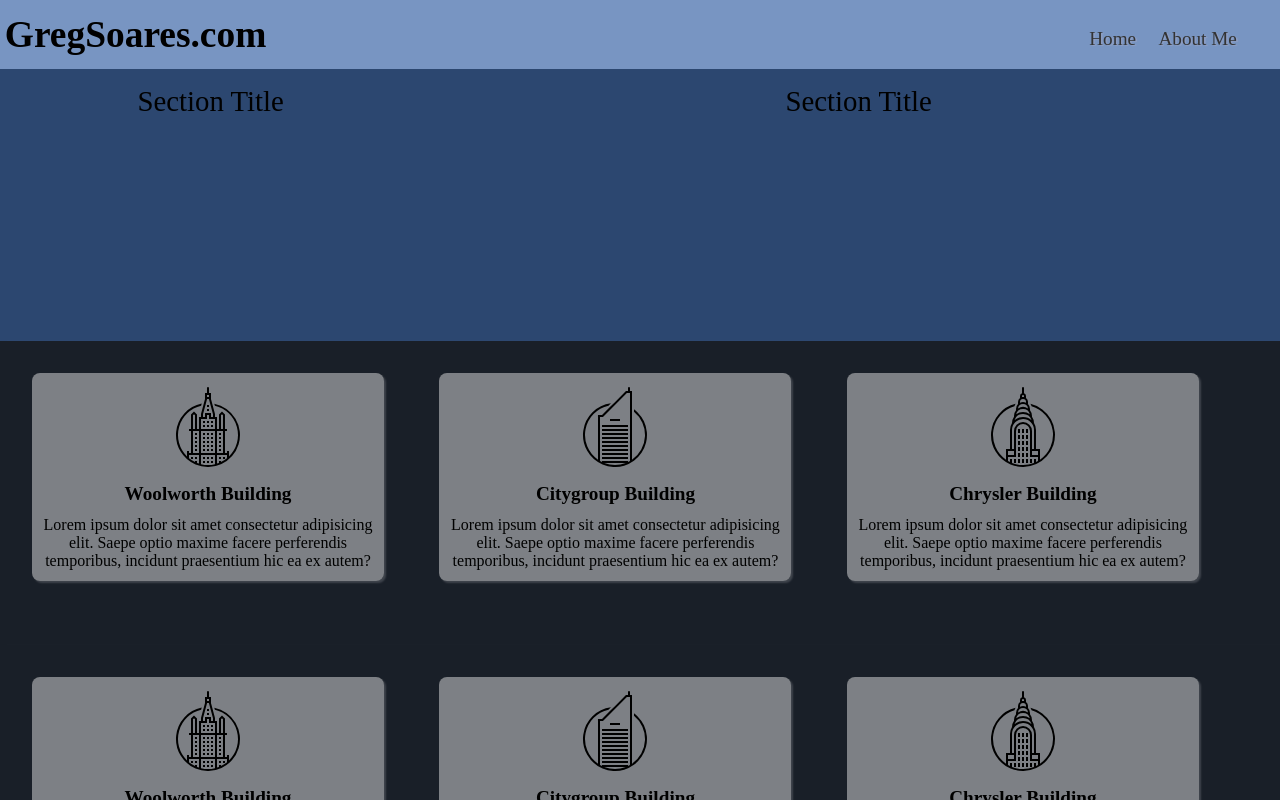
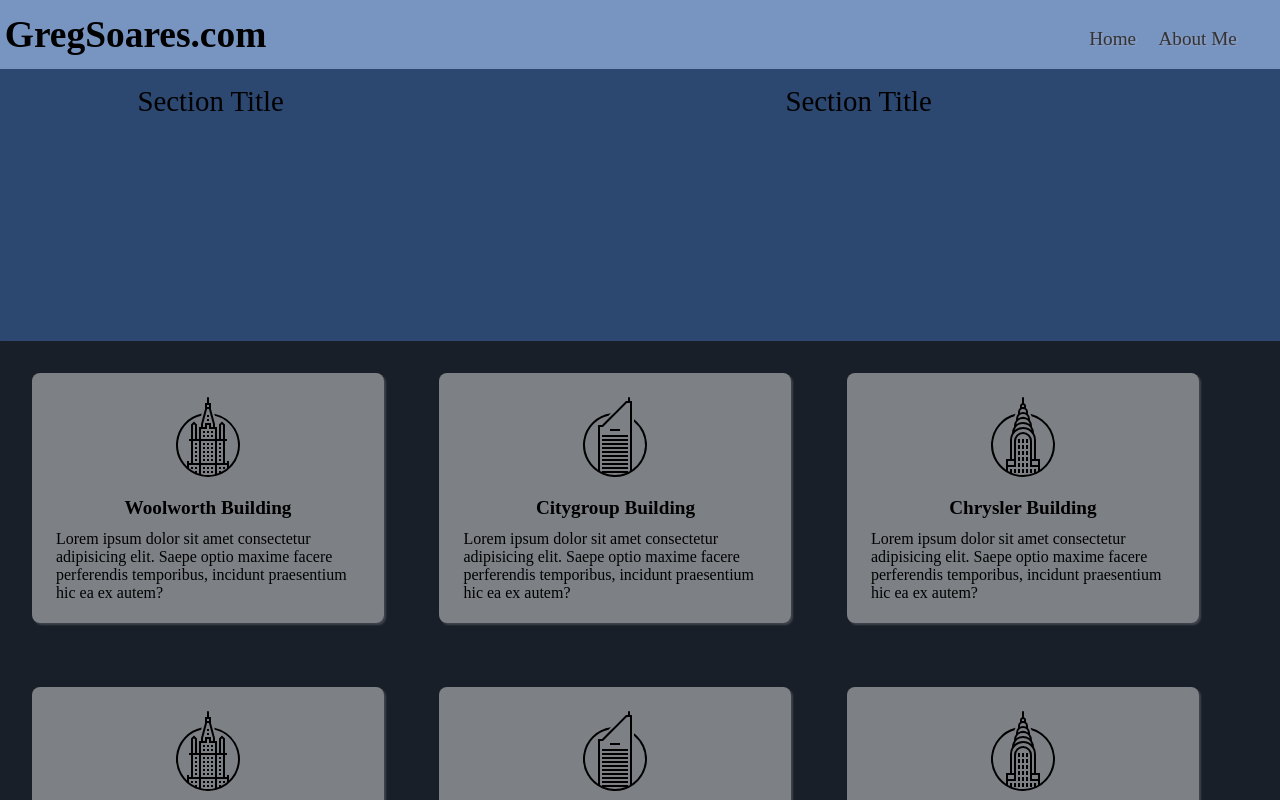
Before and after one commit to gregsoares/gregsoares.com, a React app: page / in a window 1280 px wide. Shown: the top 800 px of the page. Built offline with nearby package versions, Linux system fonts and the light colour scheme; the HTML template or start-up script is replaced by a standard one.

Commit message:
better card styling

```diff
--- a/src/components/Card/Card.css
+++ b/src/components/Card/Card.css
@@ -9,7 +9,7 @@
 }
 .cardIcon {
   display: block;
-  margin: 0.4rem;
+  margin: 1rem 0;
 }
 
 .cardTitle {
@@ -18,6 +18,7 @@
 }
 
 .cardText {
+  text-align: left;
   font-size: 1rem;
-  margin: 0.2rem 0;
+  margin: 0.4rem 1rem 0.8rem 1rem;
 }
```
